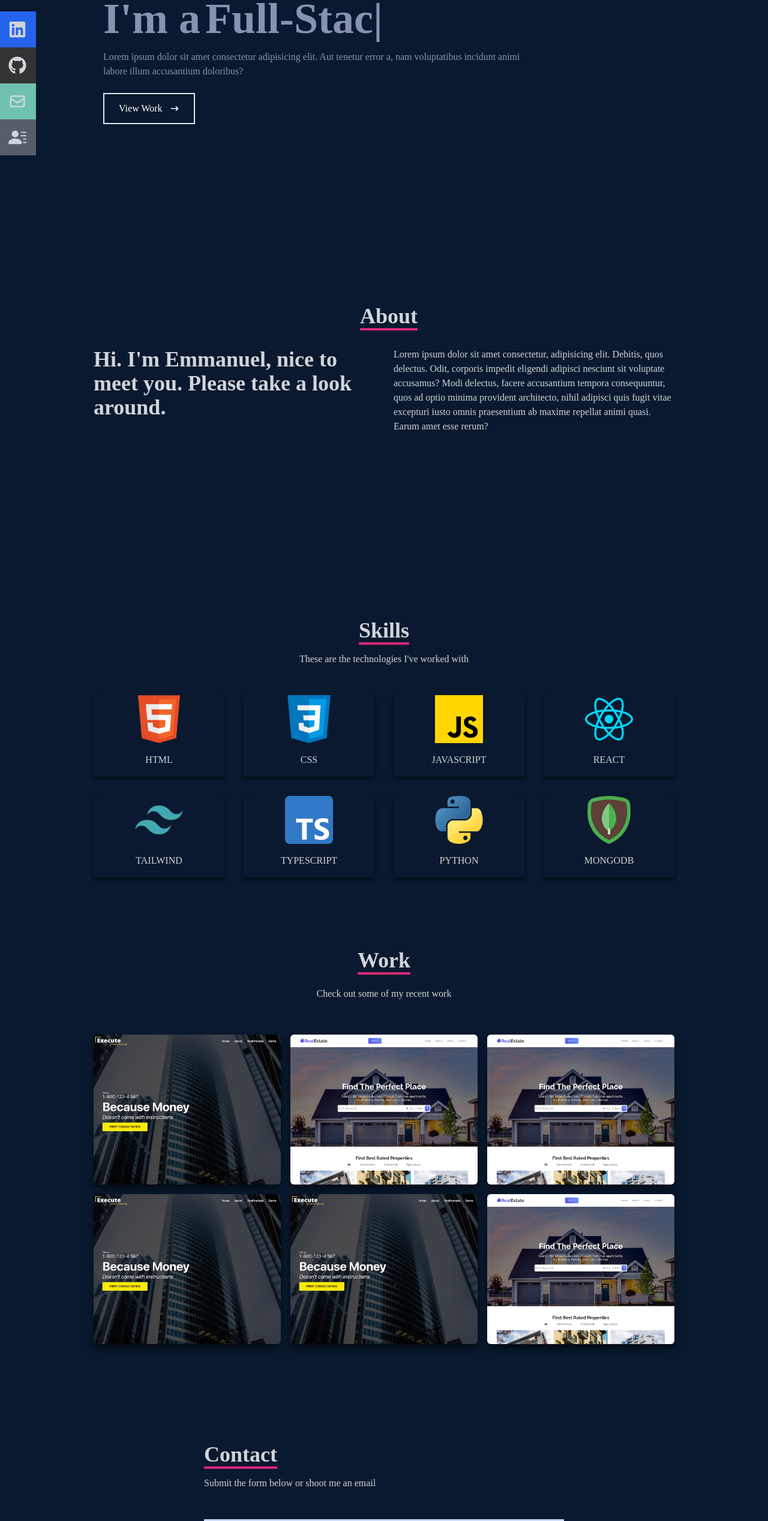
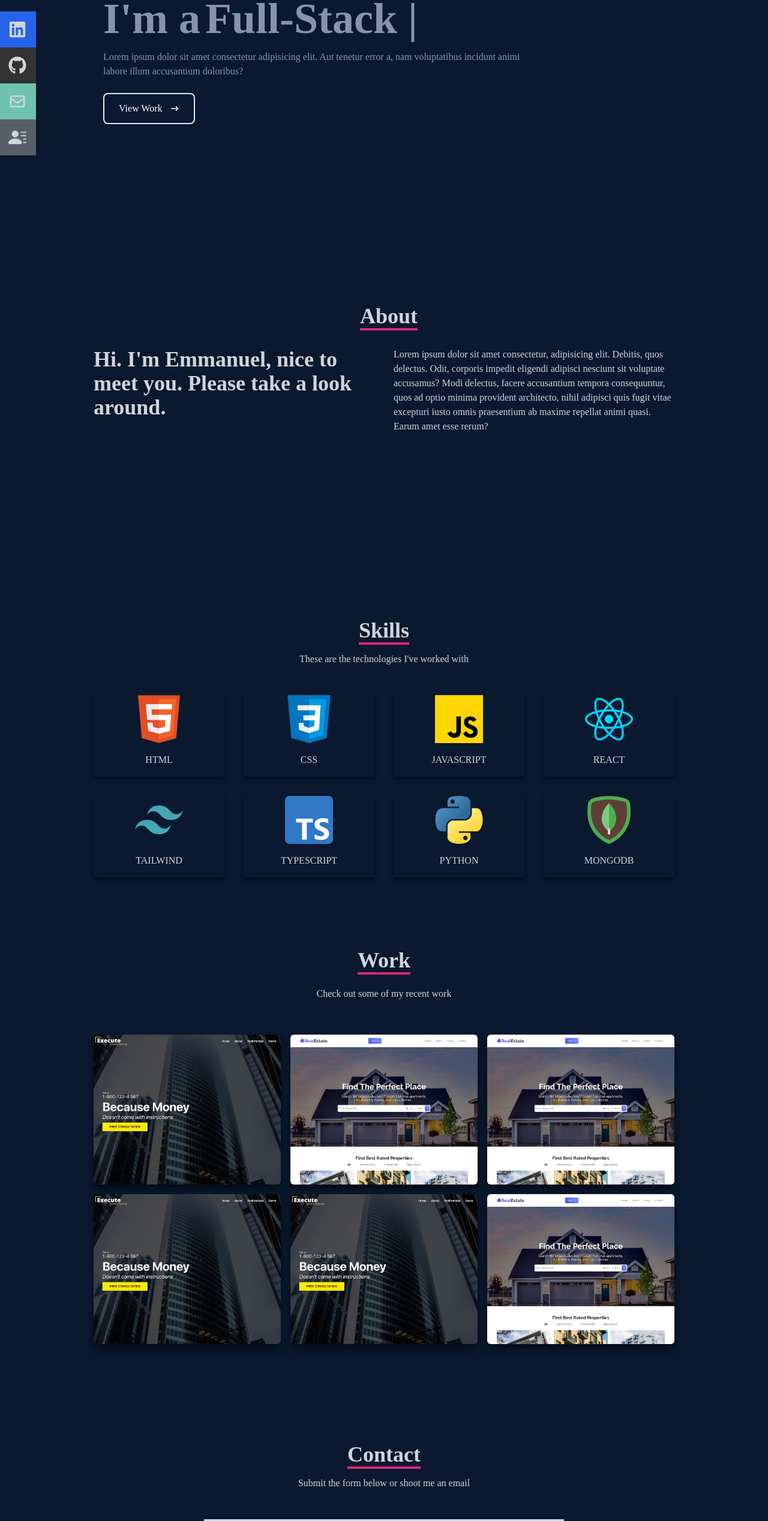
Before and after one commit to kiddos97/React-Portfolio, a React (Vite) app: page / in a window 1280 px wide. Shown: the part 261-2797 px from the top of the page at 60% size. Built offline with nearby package versions, Linux system fonts and the light colour scheme.

Commit message:
fixing styles fot background hover

```diff
--- a/src/components/Contact.tsx
+++ b/src/components/Contact.tsx
@@ -9,7 +9,7 @@ const Contact = () => {
         action="https://getform.io/f/bab19575-7084-44e8-b510-5536a0cfc917"
         className="flex flex-col max-w-[600px] w-full"
       >
-        <div className="pb-8">
+        <div className="sm:text-center pb-8">
           <p className="text-4xl font-bold text-gray-300 inline border-b-4 border-pink-600">
             Contact
           </p>
@@ -35,7 +35,7 @@ const Contact = () => {
           rows={10}
           placeholder="Message"
         ></textarea>
-        <button className="text-white border-2 hover:bg-pink-600 hover:border-pink-600 px-4 py-3 my-8 mx-auto flex items-center">
+        <button className="text-white rounded-lg border-2 hover:bg-pink-600 hover:border-pink-600 px-4 py-3 my-8 mx-auto flex items-center">
           Let's Connect
         </button>
       </form>
--- a/src/components/Home.tsx
+++ b/src/components/Home.tsx
@@ -1,6 +1,13 @@
 import { HiArrowNarrowRight } from "react-icons/hi";
 import Typed from "react-typed";
 
+interface Person {
+  name: string;
+}
+
+const person: Person = {
+  name: "Emmanuel Imarhiagbe",
+};
 const Home = () => {
   return (
     <>
@@ -9,13 +16,13 @@ const Home = () => {
         <div className="max-w-[1000px] mx-auto px-8 flex flex-col justify-cener h-full">
           <p className="text-pink-600">Hi, my name is</p>
           <h1 className="text-4xl sm:text-7xl font-bold text-[#ccd6f6]">
-            Emmanuel Imarhiagbe
+            {person.name}
           </h1>
           <h2 className="text-4xl sm:text-7xl font-bold text-[#8892b0]">
             I'm a
             <Typed
               className="text-4xl sm:text-7xl font-bold text-[#8892b0] pl-2"
-              strings={["Full-Stack Developer", "BTC", "SASS"]}
+              strings={["Full-Stack Developer.", "YouTuber.", "Creator."]}
               typeSpeed={120}
               backSpeed={140}
               loop
@@ -27,7 +34,7 @@ const Home = () => {
             doloribus?
           </p>
           <div>
-            <button className="text-white  border-2 px-6 py-3 my-2 flex items-center hover:bg-pink-600 hover:border-pink-600">
+            <button className="text-white  rounded-lg border-2 px-6 py-3 my-2 flex items-center hover:bg-pink-600 hover:border-pink-600">
               View Work
               <span className="hover:rotate-90 duration-300">
                 <HiArrowNarrowRight className="ml-3" />
```
Also changed, not shown: src/index.css (line endings or trailing spaces).
